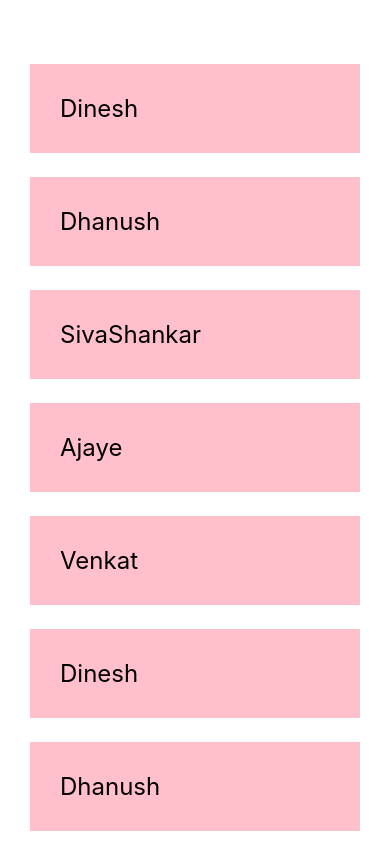
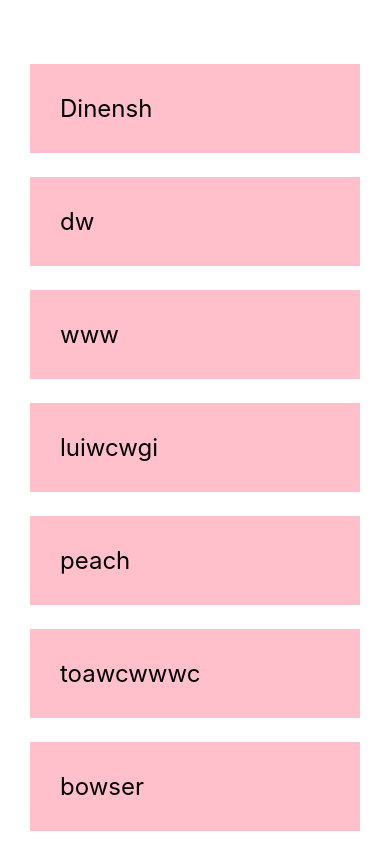
Before and after one commit to dinesh-develops/react-native-tutorial, a React Native app: screen / in a window 390 px wide. Built offline with nearby package versions, Linux system fonts and the light colour scheme.

Commit message:
Touchablity and FlatList

```diff
--- a/App.js
+++ b/App.js
@@ -1,35 +1,48 @@
-import React,{useState} from 'react';
-import { View, Text, StyleSheet,ScrollView, Button,TextInput  } from 'react-native';
-import { backgroundColor } from 'react-native/Libraries/Components/View/ReactNativeStyleAttributes';
+import React, { useState } from 'react';
+import { StyleSheet, TouchableOpacity, Text, View, FlatList } from 'react-native';
 
-const App = () => {
-  const[people,setPeople]=useState([
-    {name:"Dinesh",key:1},
-    {name:"Dhanush",key:2},
-    {name:"SivaShankar",key:3},
-    {name:"Ajaye",key:4},
-    {name:"Venkat",key:5},
-    {name:"Dinesh",key:6},
-    {name:"Dhanush",key:7},
-    {name:"SivaShankar",key:8},
-    {name:"Ajaye",key:9},
-    {name:"Venkat",key:10},
-  ])
+export default function App() {
+  const [people, setPeople] = useState([
+    { name: 'Dinensh', id: '1' },
+    { name: 'dw', id: '2' },
+    { name: 'www', id: '3' },
+    { name: 'luiwcwgi', id: '4' },
+    { name: 'peach', id: '5' },
+    { name: 'toawcwwwc', id: '6' },
+    { name: 'bowser', id: '7' },
+    { name: 'cwwvw', id: '8' },
+    { name: 'yoshi', id: '9' },
+    { name: 'mavwwwvrio', id: '10' },
+    { name: 'luigi', id: '11' },
+    { name: 'peac wwch', id: '12' },
+    { name: 'toawwwccd', id: '13' },
+    { name: 'bowser', id: '14' },
+  ]);
+  const pressHandler=(id)=>{
+    console.log("remove"+id+people.name);
+    console.log(people)
+    setPeople((prevPeople)=>{
+      return prevPeople.filter(person=>person.id !=id)
+    })
+  }
 
   return (
     <View style={styles.container}>
-      <ScrollView>
-        {people.map((item)=>{
-          return(
-            <View key={item.key}>
-              <Text style={styles.item}>{item.name}</Text>
-            </View>
-          )
-        })}
-      </ScrollView>
+
+      <FlatList
+        keyExtractor={(item) => item.id}
+        data={people}
+        renderItem={({ item }) => (
+          <TouchableOpacity onPress={()=>pressHandler(item.id)}>
+            <Text style={styles.item}>{item.name}</Text>
+          </TouchableOpacity>
+        )}
+      />
+
     </View>
   );
-};
+}
+
 const styles = StyleSheet.create({
   container: {
     flex: 1,
@@ -46,4 +59,3 @@ const styles = StyleSheet.create({
     fontSize: 24,
   },
 });
-export default App;
```
